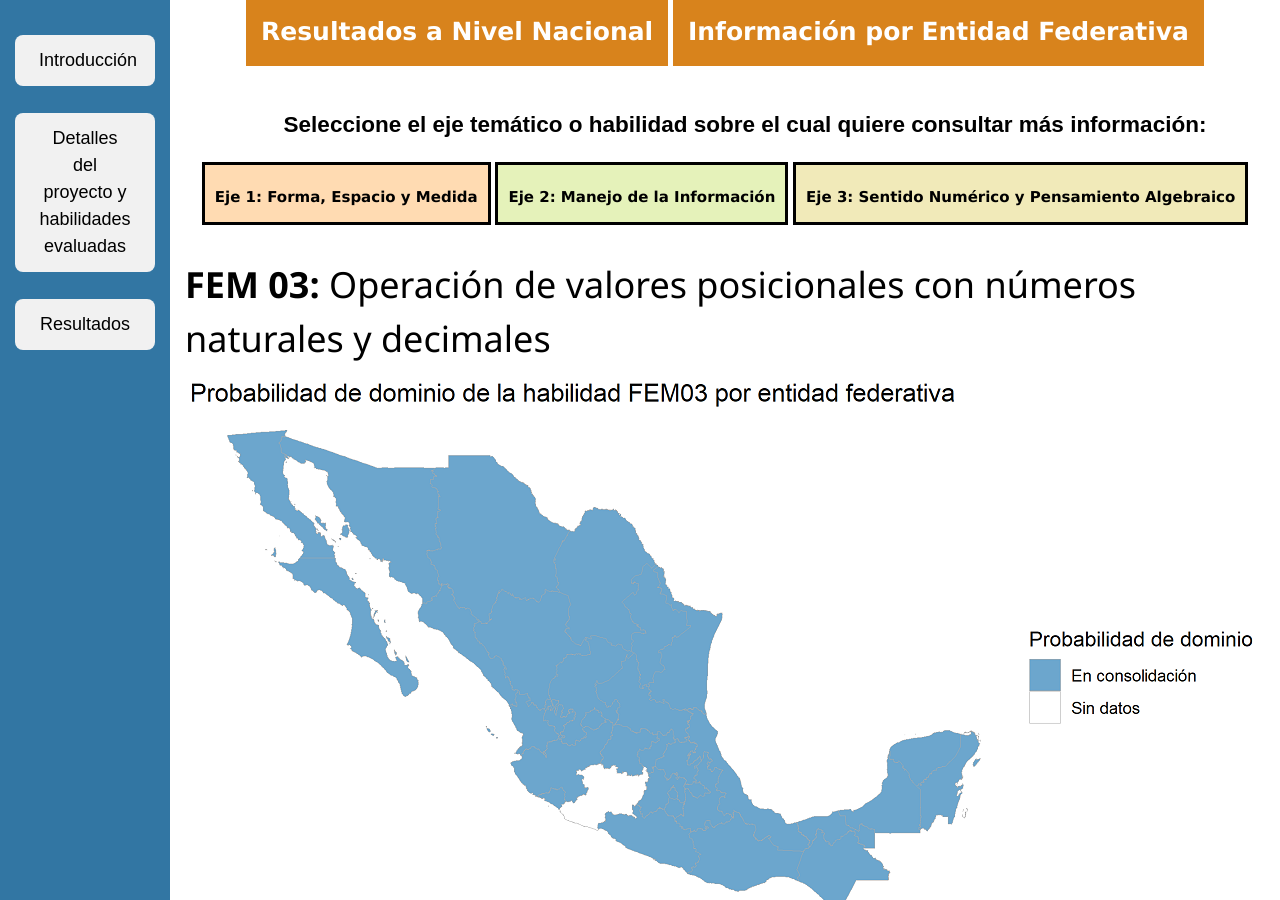
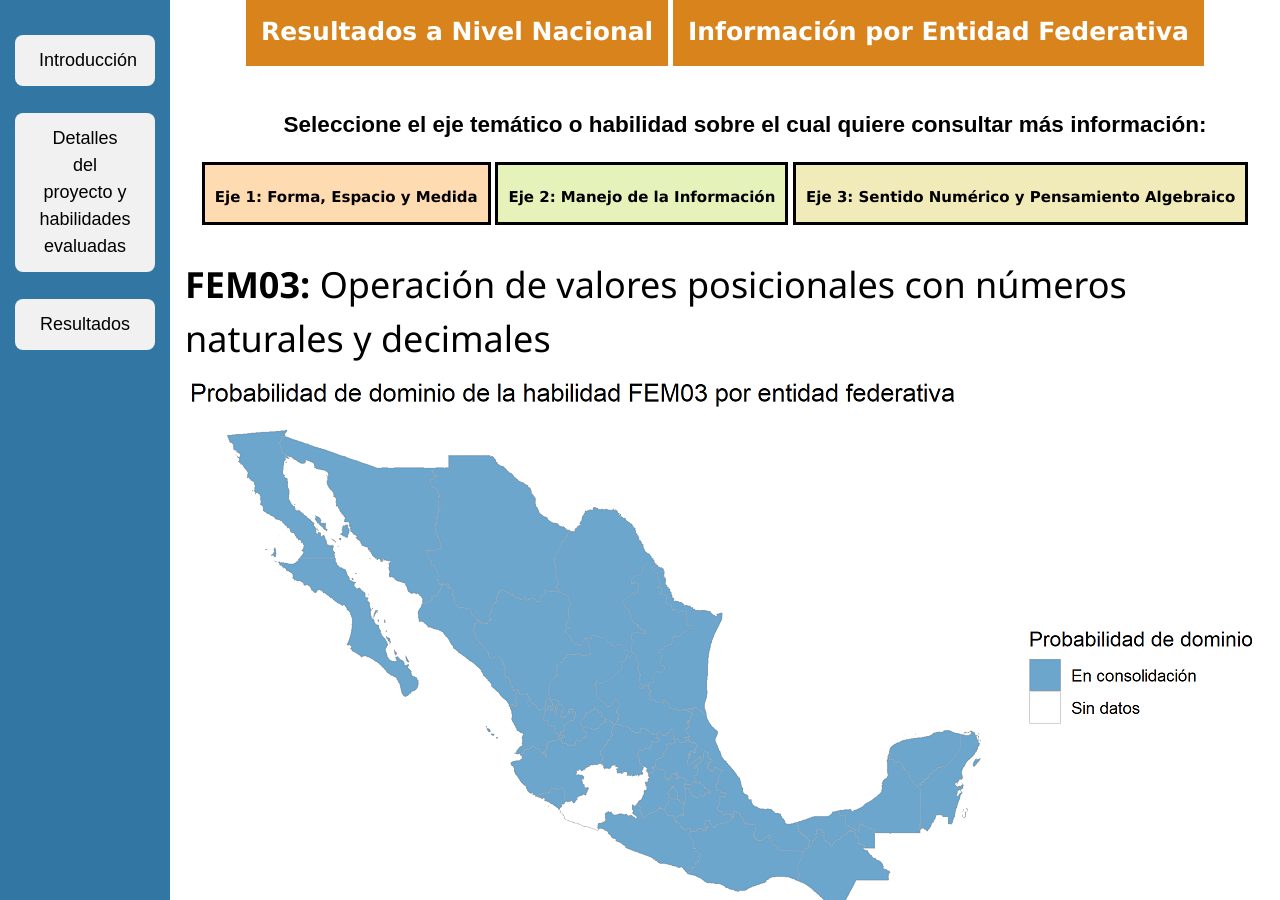
Before and after one commit to rimedie/rimedie.github.io, a Jekyll site: the page built from ProyVisuales/1_Infografia_Feb2019/Heatmaps/FEM03.html, in a window 1280 px wide and 900 px high, scrolled down 600 px. Built offline with Jekyll 4.4.1, drawn with Linux system fonts in a browser that asks for light colours.

Commit message:
Update FEM03.html

```diff
--- a/ProyVisuales/1_Infografia_Feb2019/Heatmaps/FEM03.html
+++ b/ProyVisuales/1_Infografia_Feb2019/Heatmaps/FEM03.html
@@ -4,7 +4,7 @@
 ---
 <div class="blurb">
 
-	<h1><b>FEM 03:</b> Operación de valores posicionales con números naturales y decimales</h1>
+	<h1><b>FEM03:</b> Operación de valores posicionales con números naturales y decimales</h1>
 	<center>
 	<img class="displayed" src="FEM03.png" />
 	</center>
```
